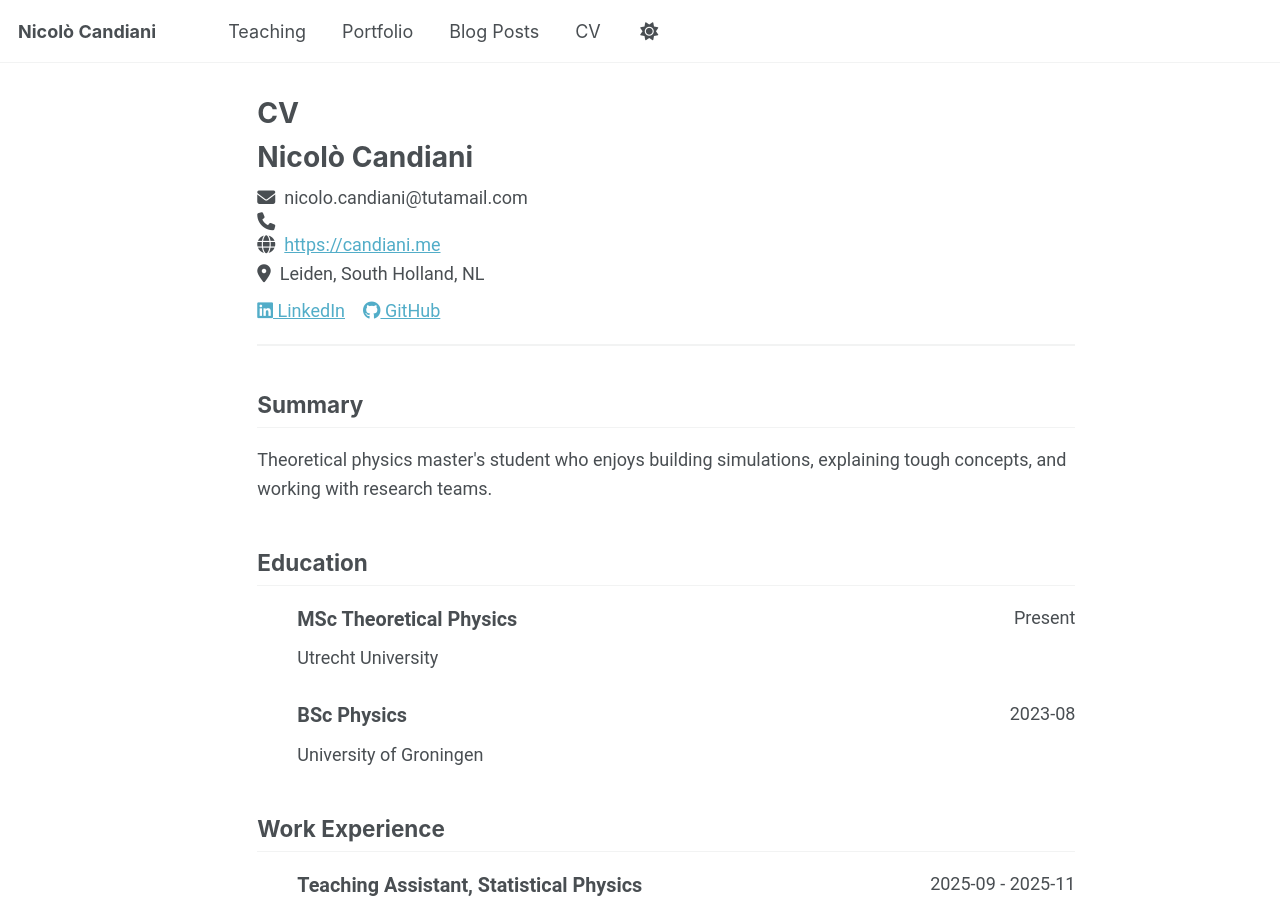
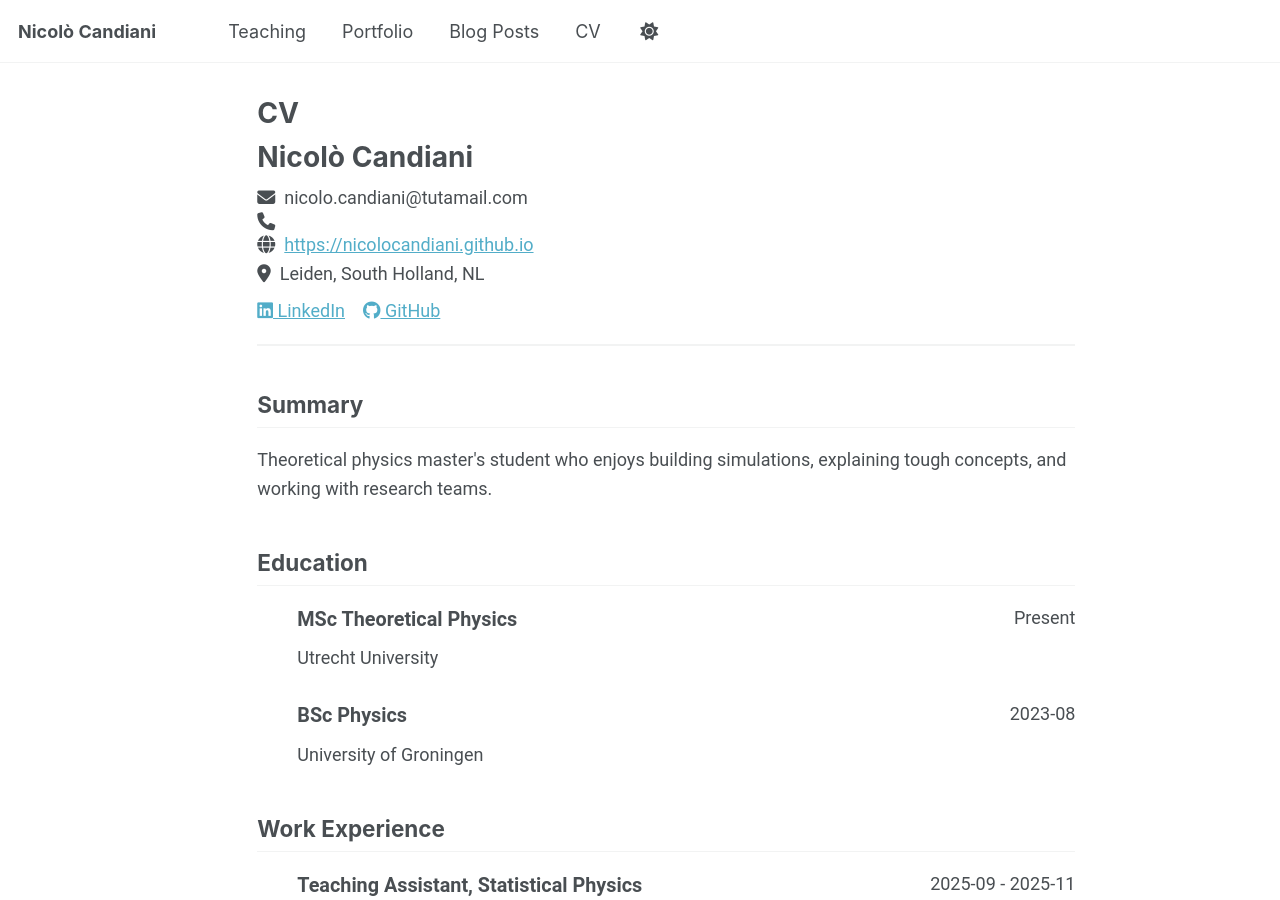
Before and after one commit to nicolocandiani/nicolocandiani.github.io, a Jekyll site: the page built from _pages/cv-json.md, in a window 1280 px wide and 900 px high. Built offline with Jekyll 4.4.1, drawn with Linux system fonts in a browser that asks for light colours; a script that is not in the unit is left out.

Commit message:
Reverted to original domain

```diff
--- a/_config.yml
+++ b/_config.yml
@@ -13,7 +13,7 @@ title                    : "Nicolò Candiani"
 title_separator          : "-"
 name                     : &name "Nicolò Candiani"
 description              : &description "Theoretical physics master's student exploring research and data-driven problem solving."
-url                      : https://candiani.me # The base hostname & protocol for your site e.g. "https://[your GitHub username].github.io",
+url                      : https://nicolocandiani.github.io # The base hostname & protocol for your site e.g. "https://[your GitHub username].github.io",
                                                            # or if you already have some other page hosted on Github then use "https://[your GitHub username].github.io/[Your Repo Name]"
 baseurl                  : "" # the subpath of your site, e.g. "/blog"
 repository               : "nicolocandiani/nicolocandiani.github.io"
--- a/_data/cv.json
+++ b/_data/cv.json
@@ -3,7 +3,7 @@
     "name": "Nicolò Candiani",
     "email": "nicolo.candiani@tutamail.com",
     "phone": "",
-    "website": "https://candiani.me",
+    "website": "https://nicolocandiani.github.io",
     "summary": "Theoretical physics master's student who enjoys building simulations, explaining tough concepts, and working with research teams.",
     "location": {
       "address": "",
```
